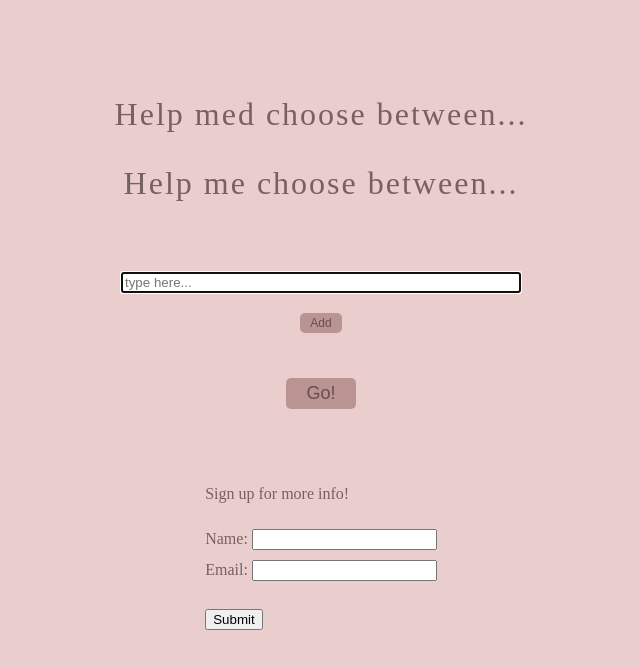
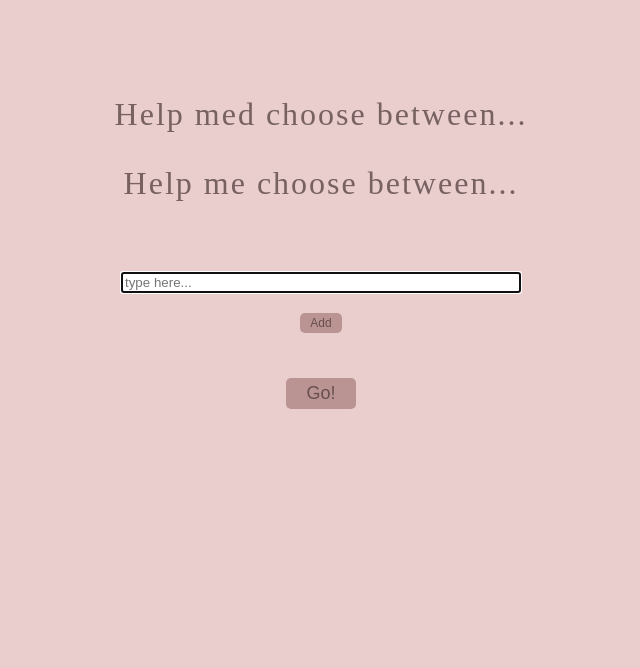
Before and after one commit to jennyrudemo/help-me-choose, a plain HTML site: page index.html in a window 1280 px wide. Shown: the whole page, without its empty margins (319-959 px from the left). Drawn offline with nearby package versions, Linux system fonts and the light colour scheme.

Commit message:
Remove form

```diff
--- a/index.html
+++ b/index.html
@@ -21,15 +21,6 @@
     <div class="resultSection"></div>
 
     <button class="go">Go!</button>
-    <div class="newsletter">
-      <p>Sign up for more info! </p>
-      <form action="action_page.php">
-        Name: <input type="text" name="name"><br>
-        Email: <input type="text" name="email"><br>
-        <br>
-        <input type="submit" value="Submit">
-      </form>
-    </div>
 
     <button class="restart">Back</button>
 
```
